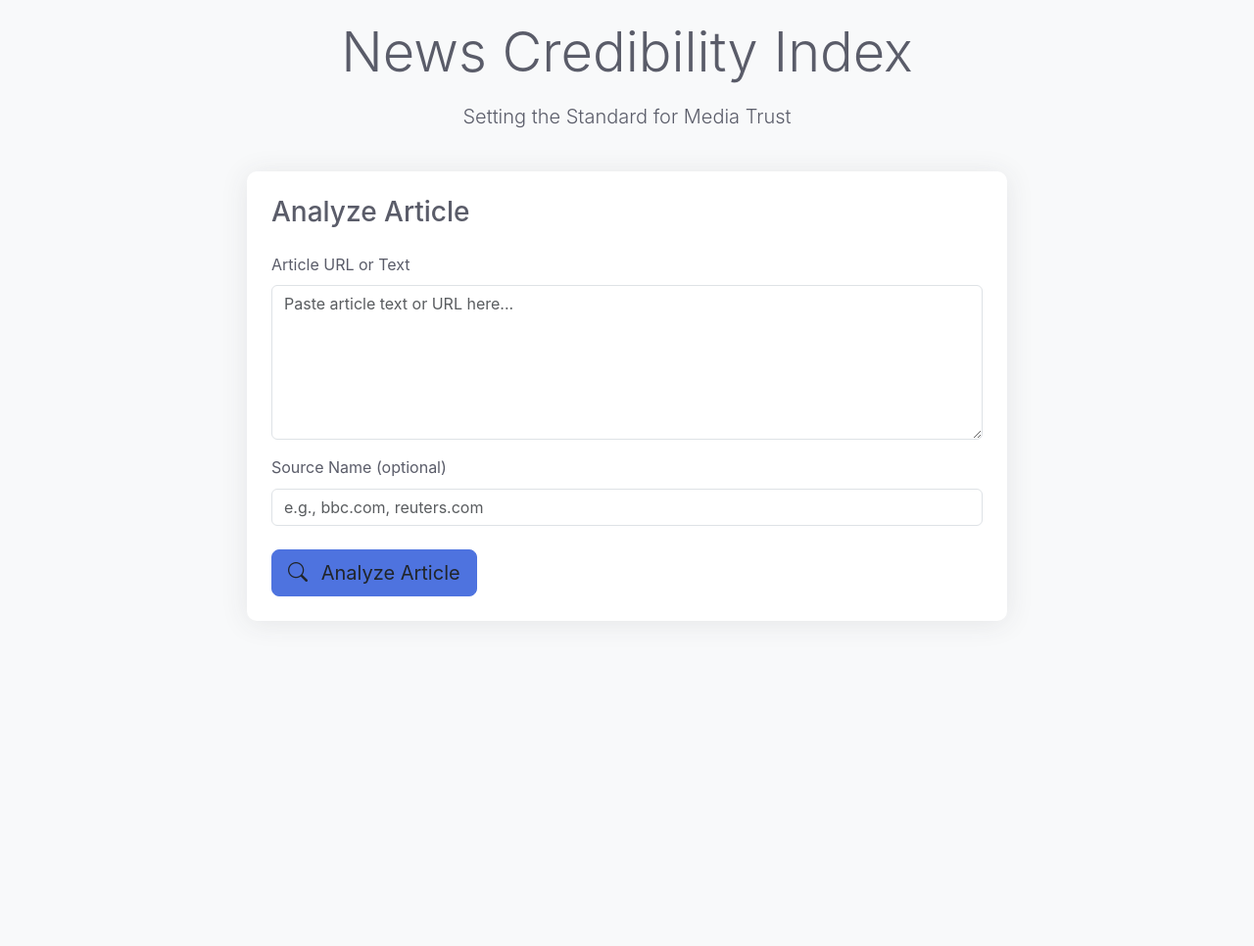
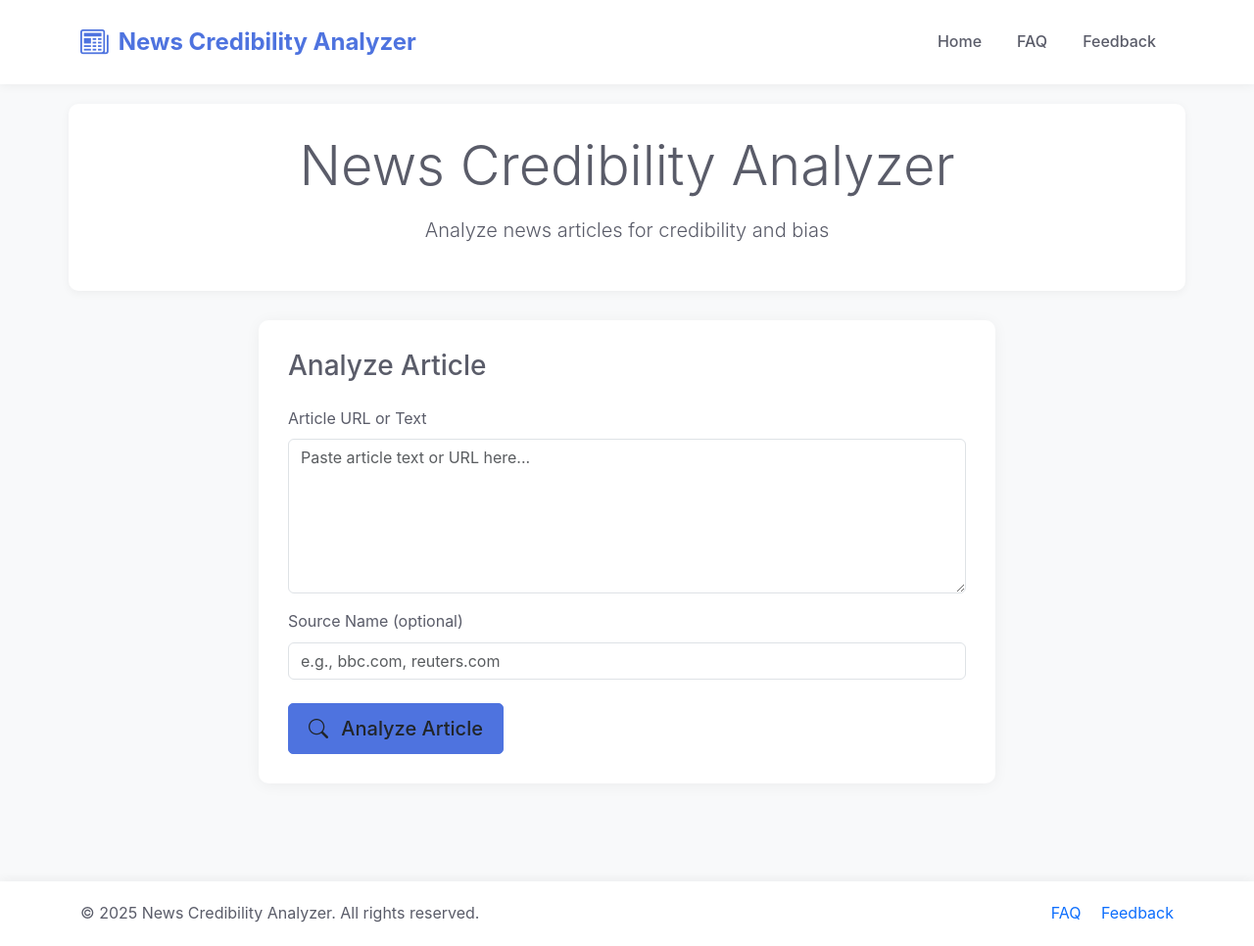
Before and after one commit to credibility-index/credibility-index, a Flask app: page / in a window 1280 px wide. Shown: the whole page at 98% size. Before the commit the page ends 609 px from the top, so only its background shows below. Run offline with Flask 3, Linux system fonts and the light colour scheme; some libraries are stand-ins or nearby versions.

Commit message:
Update index.html

```diff
--- a/templates/index.html
+++ b/templates/index.html
@@ -3,15 +3,10 @@
 <head>
     <meta charset="UTF-8">
     <meta name="viewport" content="width=device-width, initial-scale=1.0">
-    <title>News Credibility Index</title>
-
-    <!-- Подключаем только необходимые библиотеки -->
+    <title>News Credibility Analyzer</title>
     <link href="https://cdn.jsdelivr.net/npm/bootstrap@5.3.0/dist/css/bootstrap.min.css" rel="stylesheet">
     <link rel="stylesheet" href="https://cdn.jsdelivr.net/npm/bootstrap-icons@1.11.1/font/bootstrap-icons.css">
-
-    <!-- Встраиваем стили Plotly напрямую -->
     <style>
-        /* Основные стили приложения */
         :root {
             --primary-color: #4e73df;
             --secondary-color: #2e59d9;
@@ -27,46 +22,129 @@
             line-height: 1.6;
             color: var(--dark-color);
             background-color: #f8f9fa;
-            padding: 20px;
+            padding: 0;
+            margin: 0;
         }
 
-        .container {
-            max-width: 1200px;
-            margin: 0 auto;
+        /* Навигационное меню */
+        .navbar {
+            background-color: white;
+            box-shadow: 0 2px 10px rgba(0,0,0,0.05);
+            padding: 15px 0;
+            position: sticky;
+            top: 0;
+            z-index: 1000;
         }
 
-        /* Стили для карточек */
-        .card {
+        .navbar-brand {
+            font-weight: 700;
+            color: var(--primary-color);
+            font-size: 1.5rem;
+            display: flex;
+            align-items: center;
+        }
+
+        .navbar-brand i {
+            margin-right: 10px;
+            font-size: 1.8rem;
+        }
+
+        .nav-link {
+            color: var(--dark-color);
+            margin: 0 10px;
+            font-weight: 500;
+            position: relative;
+            transition: all 0.3s ease;
+        }
+
+        .nav-link:hover {
+            color: var(--primary-color);
+        }
+
+        .nav-link::after {
+            content: '';
+            position: absolute;
+            bottom: -5px;
+            left: 0;
+            width: 0;
+            height: 2px;
+            background-color: var(--primary-color);
+            transition: width 0.3s ease;
+        }
+
+        .nav-link:hover::after {
+            width: 100%;
+        }
+
+        /* Основной контейнер */
+        .main-container {
+            min-height: calc(100vh - 120px);
+            padding: 20px 0;
+        }
+
+        .page-header {
+            background-color: white;
             border-radius: 10px;
-            box-shadow: 0 0.15rem 1.75rem 0 rgba(58, 59, 69, 0.15);
-            border: none;
-            margin-bottom: 20px;
+            padding: 30px 20px;
+            margin-bottom: 30px;
+            box-shadow: 0 2px 10px rgba(0,0,0,0.05);
         }
 
         /* Стили для формы анализа */
         .form-container {
             background-color: white;
-            padding: 25px;
+            padding: 30px;
             border-radius: 10px;
-            box-shadow: 0 0.15rem 1.75rem 0 rgba(58, 59, 69, 0.1);
+            box-shadow: 0 2px 15px rgba(0,0,0,0.05);
             margin-bottom: 30px;
         }
 
-        /* Стили для контейнера анализа */
+        /* Стили для кнопки анализа */
+        .btn-analyze {
+            background-color: var(--primary-color);
+            border-color: var(--primary-color);
+            padding: 10px 20px;
+            font-weight: 500;
+            transition: all 0.3s ease;
+            border-radius: 5px;
+        }
+
+        .btn-analyze:hover {
+            background-color: var(--secondary-color);
+            border-color: var(--secondary-color);
+            transform: translateY(-2px);
+            box-shadow: 0 4px 8px rgba(0,0,0,0.1);
+        }
+
+        /* Стили для индикатора загрузки */
+        .loading-container {
+            display: none;
+            text-align: center;
+            margin: 30px 0;
+        }
+
+        .spinner {
+            width: 3rem;
+            height: 3rem;
+            margin: 0 auto 15px;
+            color: var(--primary-color);
+        }
+
+        /* Стили для результатов анализа */
         .analysis-container {
             background-color: white;
             border-radius: 10px;
-            padding: 25px;
-            box-shadow: 0 0.15rem 1.75rem 0 rgba(58, 59, 69, 0.1);
+            padding: 30px;
+            box-shadow: 0 2px 15px rgba(0,0,0,0.05);
             margin-top: 20px;
         }
 
-        /* Стили для контейнера графиков */
+        /* Стили для графиков */
         .chart-container {
             background-color: white;
             border-radius: 10px;
-            padding: 20px;
-            box-shadow: 0 0.15rem 1.75rem 0 rgba(58, 59, 69, 0.1);
+            padding: 25px;
+            box-shadow: 0 2px 15px rgba(0,0,0,0.05);
             margin: 30px 0;
         }
 
@@ -74,68 +152,77 @@
         .similar-article {
             background-color: white;
             border-radius: 8px;
-            padding: 15px;
-            box-shadow: 0 0.1rem 0.4rem rgba(46, 65, 235, 0.05);
+            padding: 20px;
+            box-shadow: 0 1px 5px rgba(0,0,0,0.05);
             margin-bottom: 20px;
             border-left: 4px solid var(--primary-color);
         }
 
-        /* Стили для кнопки анализа */
-        .btn-analyze {
-            background-color: var(--primary-color);
-            border-color: var(--primary-color);
-        }
-
-        .btn-analyze:hover {
-            background-color: var(--secondary-color);
-            border-color: var(--secondary-color);
-        }
-
-        /* Стили для индикатора загрузки */
-        .loading {
-            display: none;
-            text-align: center;
-            margin: 20px 0;
-        }
-
-        .spinner {
-            width: 3rem;
-            height: 3rem;
-            margin: 0 auto 15px;
-        }
-
-        /* Стили для Plotly */
-        .plotly-graph-div {
-            width: 100%;
-            height: 100%;
-            margin: 0;
-            padding: 0;
+        /* Стили для футера */
+        .footer {
+            background-color: white;
+            padding: 20px 0;
+            margin-top: 50px;
+            box-shadow: 0 -2px 10px rgba(0,0,0,0.05);
         }
 
         /* Адаптивные стили */
         @media (max-width: 768px) {
-            .container {
-                padding: 15px;
+            .navbar-brand {
+                font-size: 1.2rem;
             }
 
-            .card, .form-container, .analysis-container, .chart-container {
-                padding: 15px;
+            .navbar-brand i {
+                font-size: 1.5rem;
+            }
+
+            .form-container, .analysis-container, .chart-container {
+                padding: 20px;
+            }
+
+            .main-container {
+                padding: 10px 0;
             }
         }
     </style>
 </head>
 <body>
-    <div class="container">
-        <div class="row mb-4">
-            <div class="col-12 text-center">
-                <h1 class="display-4 mb-3">News Credibility Index</h1>
-                <p class="lead">Setting the Standard for Media Trust</p>
+    <!-- Навигационное меню -->
+    <nav class="navbar navbar-expand-lg navbar-light">
+        <div class="container">
+            <a class="navbar-brand" href="/">
+                <i class="bi bi-newspaper"></i> News Credibility Analyzer
+            </a>
+            <button class="navbar-toggler" type="button" data-bs-toggle="collapse" data-bs-target="#navbarNav">
+                <span class="navbar-toggler-icon"></span>
+            </button>
+            <div class="collapse navbar-collapse" id="navbarNav">
+                <ul class="navbar-nav ms-auto">
+                    <li class="nav-item">
+                        <a class="nav-link" href="/">Home</a>
+                    </li>
+                    <li class="nav-item">
+                        <a class="nav-link" href="/faq">FAQ</a>
+                    </li>
+                    <li class="nav-item">
+                        <a class="nav-link" href="/feedback">Feedback</a>
+                    </li>
+                </ul>
             </div>
         </div>
+    </nav>
 
-        <div class="row">
-            <div class="col-lg-8 mx-auto">
-                <!-- Форма для анализа статьи -->
+    <!-- Основной контейнер -->
+    <div class="container main-container">
+        <!-- Заголовок страницы -->
+        <div class="page-header text-center">
+            <h1 class="display-4 mb-3">News Credibility Analyzer</h1>
+            <p class="lead">Analyze news articles for credibility and bias</p>
+        </div>
+
+        <!-- Форма для анализа статьи -->
+        <div class="row justify-content-center">
+            <div class="col-lg-8">
                 <div class="form-container">
                     <h3 class="mb-4">Analyze Article</h3>
                     <form id="analysisForm">
@@ -156,11 +243,11 @@
                 </div>
 
                 <!-- Индикатор загрузки -->
-                <div class="loading text-center" id="loadingIndicator">
-                    <div class="spinner-border text-primary spinner" role="status">
+                <div class="loading-container text-center" id="loadingIndicator">
+                    <div class="spinner-border spinner" role="status">
                         <span class="visually-hidden">Loading...</span>
                     </div>
-                    <p class="text-muted">Analyzing article... This may take a moment</p>
+                    <p class="text-muted mt-3">Analyzing article... This may take a moment</p>
                 </div>
 
                 <!-- Контейнер для результатов анализа -->
@@ -181,7 +268,7 @@
 
                     <!-- Контейнер для похожих статей -->
                     <div class="similar-articles-container">
-                        <h3 class="mb-4">Same Topic Articles</h3>
+                        <h3 class="mb-4">Similar Articles</h3>
                         <div id="similarArticles"></div>
                     </div>
                 </div>
@@ -189,7 +276,22 @@
         </div>
     </div>
 
-    <!-- Подключаем скрипты в конце body -->
+    <!-- Футер -->
+    <footer class="footer">
+        <div class="container">
+            <div class="row">
+                <div class="col-md-6 text-center text-md-start">
+                    <p class="mb-0">&copy; 2025 News Credibility Analyzer. All rights reserved.</p>
+                </div>
+                <div class="col-md-6 text-center text-md-end">
+                    <a href="/faq" class="text-decoration-none me-3">FAQ</a>
+                    <a href="/feedback" class="text-decoration-none">Feedback</a>
+                </div>
+            </div>
+        </div>
+    </footer>
+
+    <!-- Подключаем скрипты -->
     <script src="https://cdn.jsdelivr.net/npm/bootstrap@5.3.0/dist/js/bootstrap.bundle.min.js"></script>
     <script src="https://cdn.jsdelivr.net/npm/marked/marked.min.js"></script>
     <script src="https://cdn.plot.ly/plotly-3.0.1.min.js"></script>
@@ -226,12 +328,13 @@
             const sourceName = elements.sourceName ? elements.sourceName.value.trim() : '';
 
             if (!inputText) {
-                alert('Please enter article text or URL');
+                showAlert('Please enter article text or URL', 'danger');
                 return;
             }
 
             // Показываем индикатор загрузки
             elements.loadingIndicator.style.display = 'block';
+            elements.analysisResults.style.display = 'none';
 
             fetch('/analyze', {
                 method: 'POST',
@@ -243,7 +346,14 @@
                     source_name_manual: sourceName
                 })
             })
-            .then(response => response.json())
+            .then(response => {
+                if (!response.ok) {
+                    return response.text().then(text => {
+                        throw new Error(`Server error: ${text}`);
+                    });
+                }
+                return response.json();
+            })
             .then(data => {
                 elements.loadingIndicator.style.display = 'none';
                 elements.analysisResults.style.display = 'block';
@@ -270,8 +380,26 @@
             .catch(error => {
                 elements.loadingIndicator.style.display = 'none';
                 console.error('Error:', error);
-                elements.analysisOutput.innerHTML = `<div class="alert alert-danger">An error occurred during analysis</div>`;
+                showAlert(`An error occurred during analysis: ${error.message}`, 'danger');
             });
+        }
+
+        // Функция для отображения уведомлений
+        function showAlert(message, type) {
+            const alertContainer = document.createElement('div');
+            alertContainer.className = `alert alert-${type} alert-dismissible fade show`;
+            alertContainer.role = 'alert';
+            alertContainer.innerHTML = `
+                ${message}
+                <button type="button" class="btn-close" data-bs-dismiss="alert" aria-label="Close"></button>
+            `;
+
+            elements.container.prepend(alertContainer);
+
+            setTimeout(() => {
+                const alert = bootstrap.Alert.getOrCreateInstance(alertContainer);
+                alert.close();
+            }, 5000);
         }
 
         // Функция для визуализации графика достоверности
@@ -312,7 +440,14 @@
                         range: [0, 100]
                     }
                 },
-                title: 'Article Credibility Radar Chart'
+                title: 'Article Credibility Radar Chart',
+                showlegend: false,
+                margin: {
+                    l: 50,
+                    r: 50,
+                    t: 80,
+                    b: 50
+                }
             };
 
             Plotly.newPlot('credibilityChart', chartData, layout, {responsive: true});
@@ -336,16 +471,30 @@
                                     if (score >= 0.4) return 'rgb(246, 194, 62)';
                                     return 'rgb(231, 74, 59)';
                                 })
-                            }
+                            },
+                            hovertemplate: '<b>%{x}</b><br>' +
+                                          'Credibility: %{y:.2f}<br>' +
+                                          'Articles: %{customdata[0]}<extra></extra>',
+                            customdata: data.total_analyzed_counts.map((t, i) => [
+                                t
+                            ])
                         }];
 
                         const layout = {
                             title: 'Source Credibility Scores',
                             xaxis: {
+                                title: 'News Sources',
                                 tickangle: -45
                             },
                             yaxis: {
+                                title: 'Credibility Score (0-1)',
                                 range: [0, 1]
+                            },
+                            margin: {
+                                l: 50,
+                                r: 50,
+                                t: 80,
+                                b: 100
                             }
                         };
 
```
